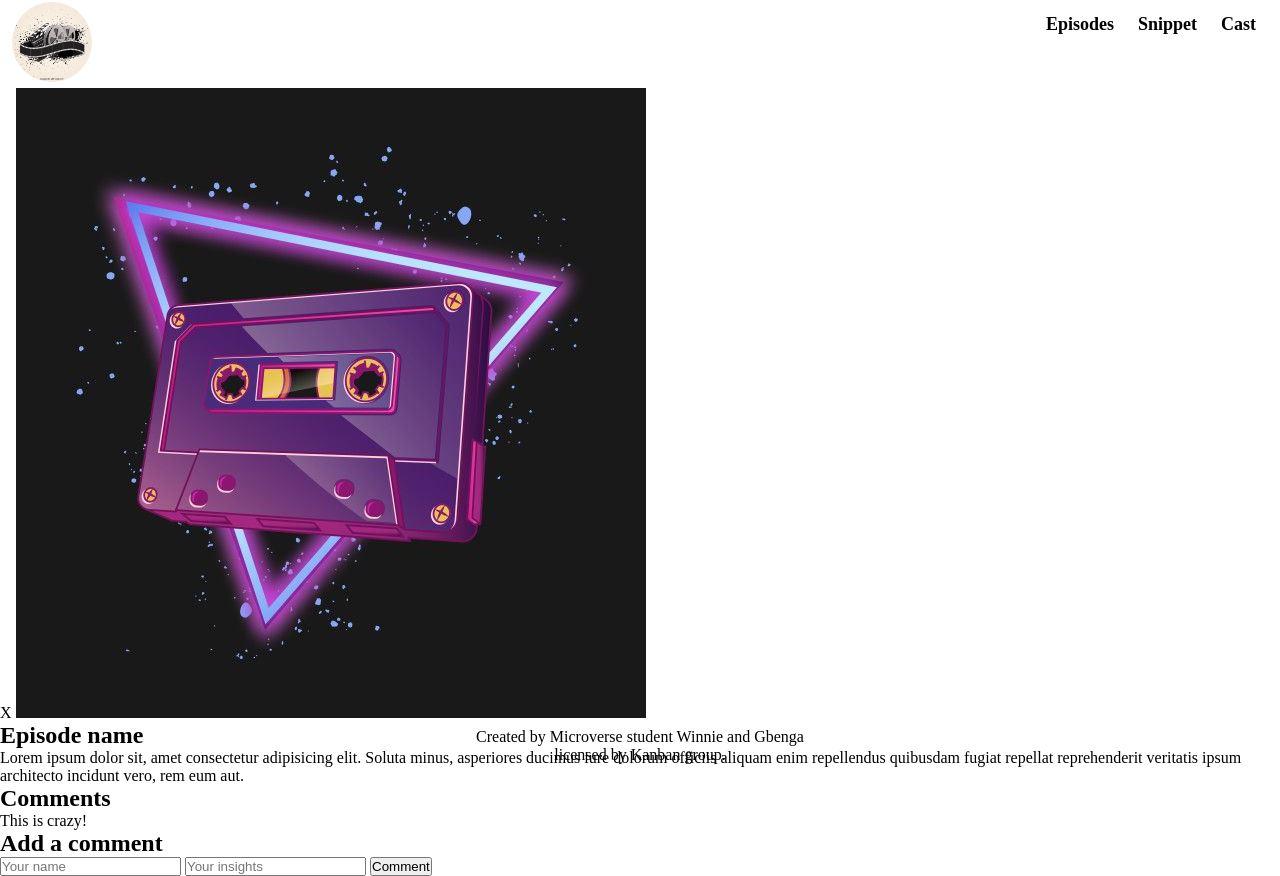
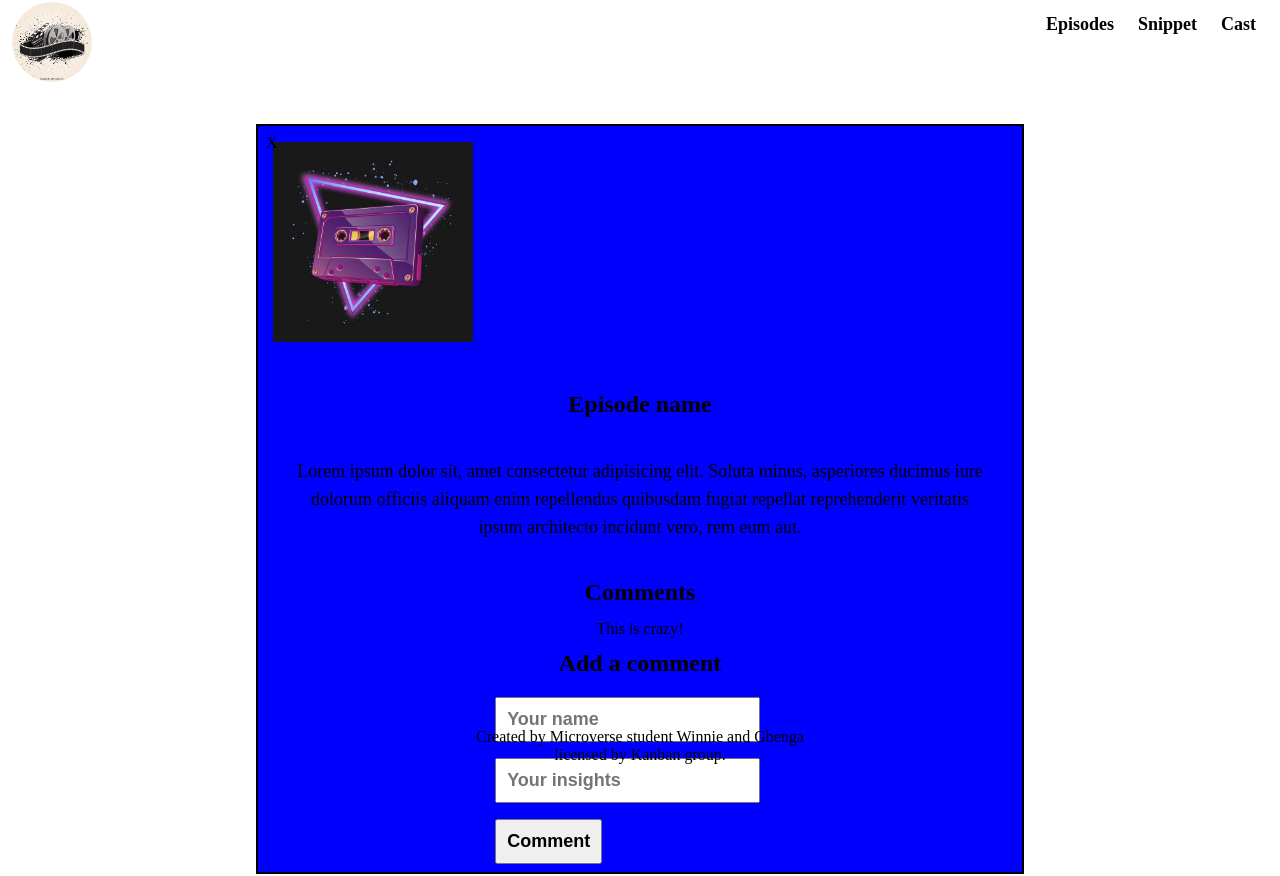
Before and after one commit to edubew/Capstone-javascript-project2, a website built with webpack: page src/main.html in a window 1280 px wide. Built offline with nearby package versions, Linux system fonts and the light colour scheme.

Commit message:
Add styling to the comments popup

```diff
--- a/src/main.html
+++ b/src/main.html
@@ -39,8 +39,8 @@
        <div class="add-comment">
         <h2>Add a comment</h2>
         <form action="#">
-          <input type="text" placeholder="Your name" required>
-          <input type="text" placeholder="Your insights" required>
+          <input type="text" placeholder="Your name" required><br>
+          <input type="text" placeholder="Your insights" max="50" required><br>
           <button type="submit">Comment</button>
         </form>
        </div>
--- a/src/styles/index.css
+++ b/src/styles/index.css
@@ -43,3 +43,63 @@ ul {
   transform: translate(-50%, -50%);
   width: 100%;
 }
+
+.wrapper {
+  margin: 3% 20%;
+  background-color: blue;
+  border: 2px solid #000;
+}
+
+.close-btn {
+  position: absolute;
+  padding: 8px;
+}
+
+.details img {
+  width: 200px;
+  margin: 2%;
+}
+
+.details h1 {
+  text-align: center;
+  margin: 4% 0;
+}
+
+.details p {
+  text-align: center;
+  margin: 5%;
+  line-height: 28px;
+  font-size: 18px;
+}
+
+.comments h2 {
+  text-align: center;
+  margin-bottom: 14px;
+}
+
+.comments p {
+  text-align: center;
+}
+
+.add-comment h2 {
+  text-align: center;
+  margin: 12px 0;
+}
+
+form {
+  margin: 0 30%;
+}
+
+input[type="text"] {
+  margin: 8px;
+  font-size: 18px;
+  font-weight: 600;
+  padding: 10px;
+}
+
+button {
+  margin: 8px;
+  font-size: 18px;
+  padding: 10px;
+  font-weight: 600;
+}
```
Also changed, not shown: dist/index.html, dist/main.js, 1 other file.
